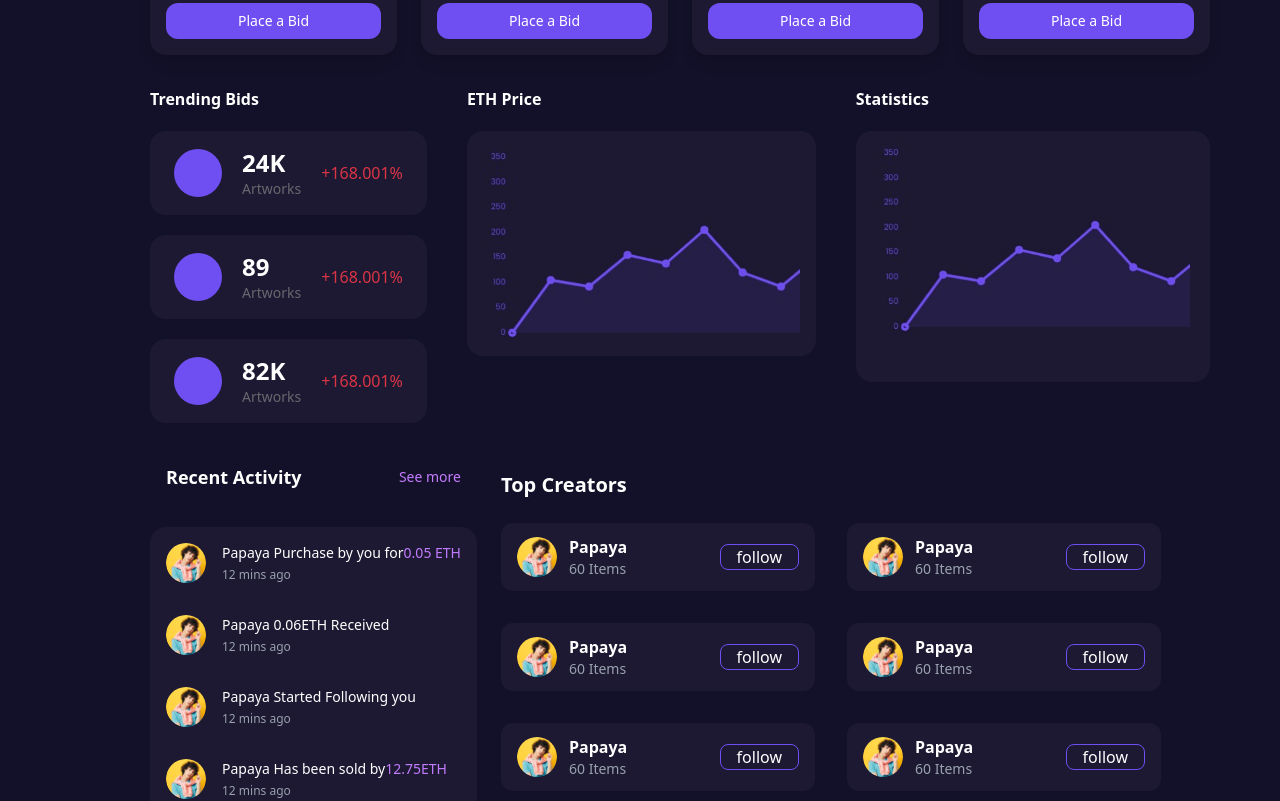
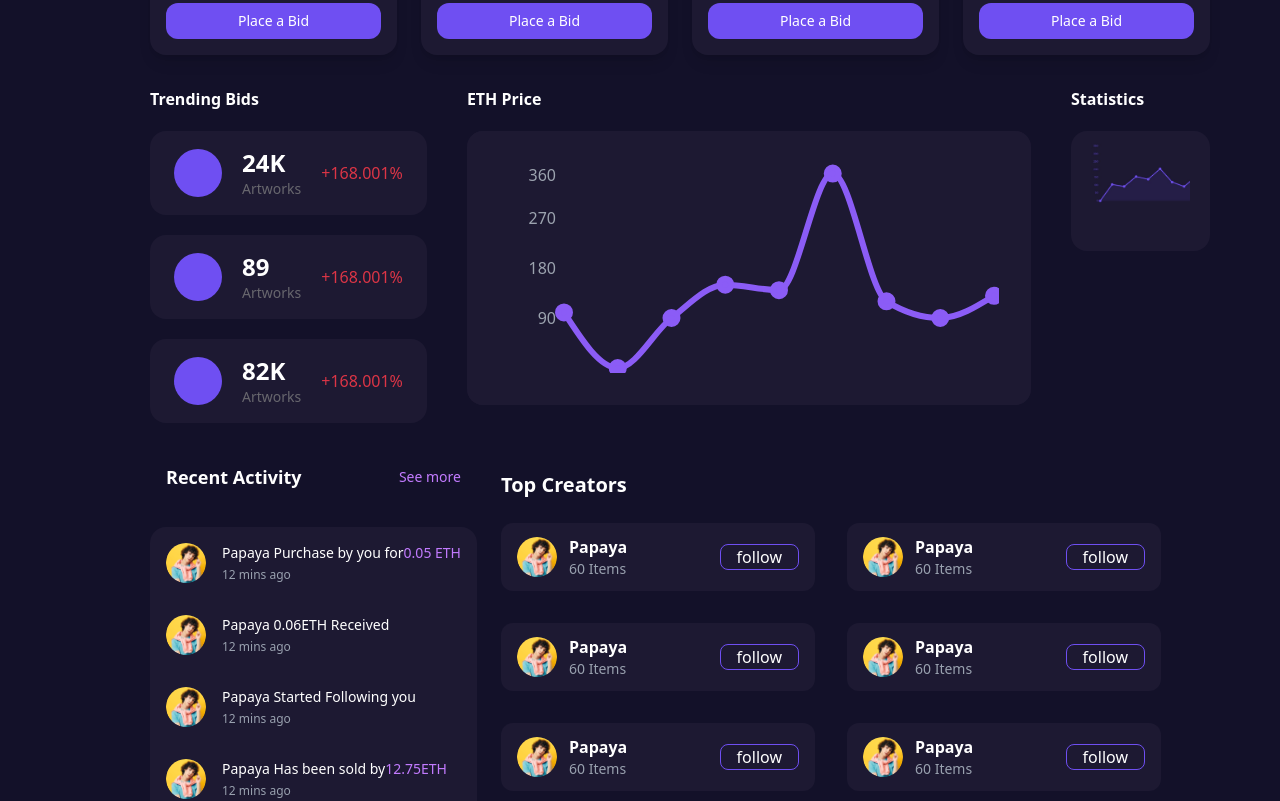
Before and after one commit to dipanshu-official/NFT-MARKETPLACE, a React (Vite) app: page / in a window 1280 px wide. Shown: the part 1140-1941 px from the top of the page. Built offline with nearby package versions, Linux system fonts and the light colour scheme.

Commit message:
all section done

```diff
--- a/package.json
+++ b/package.json
@@ -15,7 +15,8 @@
     "react": "^18.3.1",
     "react-dom": "^18.3.1",
     "react-icons": "^5.4.0",
-    "react-router-dom": "^7.1.3"
+    "react-router-dom": "^7.1.3",
+    "recharts": "^2.15.1"
   },
   "devDependencies": {
     "@eslint/js": "^9.17.0",
--- /dev/null
+++ b/src/components/Chart.jsx
@@ -0,0 +1,51 @@
+import React from 'react'
+import { LineChart, Line, XAxis, YAxis, Tooltip, ResponsiveContainer } from 'recharts';
+
+const Chart = () => {
+    const data = [
+        {  value: 100 },
+        {  value: 0 },
+        {  value: 90 },
+        {  value: 150 },
+        {  value: 140 },
+        {  value: 350 },
+        {  value: 120 },
+        {  value: 90 },
+        {  value: 130 }
+    ];
+    return (
+        <div className="navbar rounded-2xl p-8">
+            <div className="max-w-4xl mx-auto">
+                <div className="w-[500px] h-[210px]">
+                    <ResponsiveContainer width="100%" height="100%">
+                        <LineChart data={data}>
+
+                            <YAxis
+                                stroke="hidden"
+                                tick={{ fill: '#9ca3af' }}
+                            />
+                            <Tooltip
+                                contentStyle={{
+                                    backgroundColor: '#2e2b6b',
+                                    border: 'none',
+                                    borderRadius: '8px',
+                                    color: '#fff'
+                                }}
+                            />
+                            <Line
+                                type="monotone"
+                                dataKey="value"
+                                stroke="#8b5cf6"
+                                strokeWidth={6}
+                                dot={{ fill: '#8b5cf6', r: 6 }}
+                                activeDot={{ r: 8 }}
+                            />
+                        </LineChart>
+                    </ResponsiveContainer>
+                </div>
+            </div>
+        </div>
+    )
+}
+
+export default Chart;
--- a/src/pages/DashboardPage.jsx
+++ b/src/pages/DashboardPage.jsx
@@ -22,6 +22,7 @@ import { X } from 'lucide-react';
 
 import NftCard from "../components/hero/NftCard.jsx";
 import { useTheme } from "../ThemeContext/ThemeContext.jsx";
+import Chart from "../components/Chart.jsx";
 
 const Dashboard = () => {
   const { theme, toggleTheme } = useTheme();
@@ -255,7 +256,7 @@ const Dashboard = () => {
             <div>
               <h1 className={`${theme === "dark" ? "text-white" : "text-black"}  font-bold`}>ETH Price</h1>
               <div className='navbar rounded-2xl mt-5'>
-                <img src={img4} alt="" className='w-full p-2 md:p-4 object-contain' />
+                <Chart/>
               </div>
             </div>
           </div>
```
Also changed, not shown: 1 other file (tests, documents, lock files or other folders).
